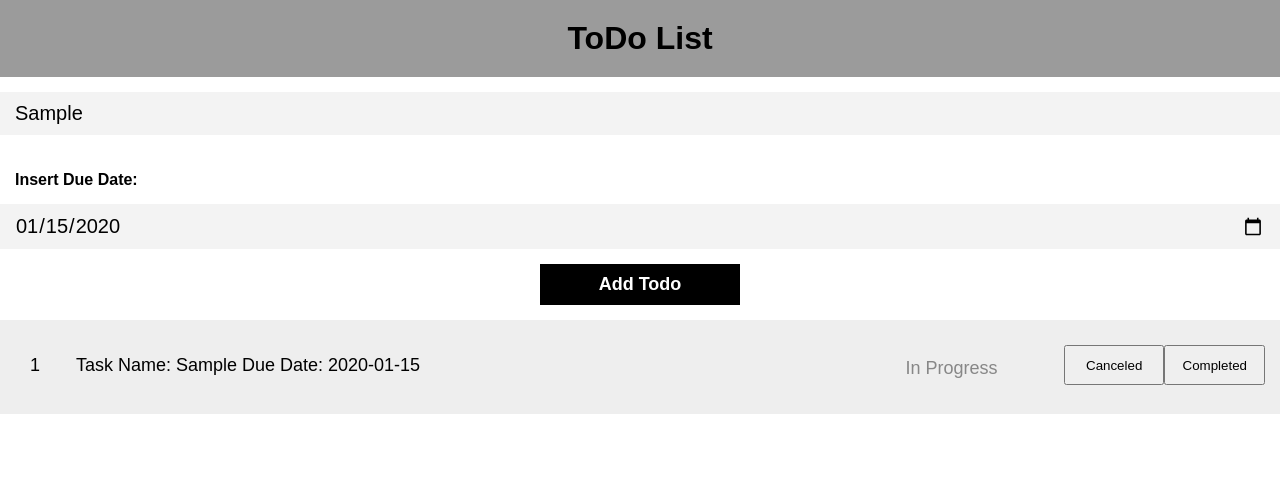
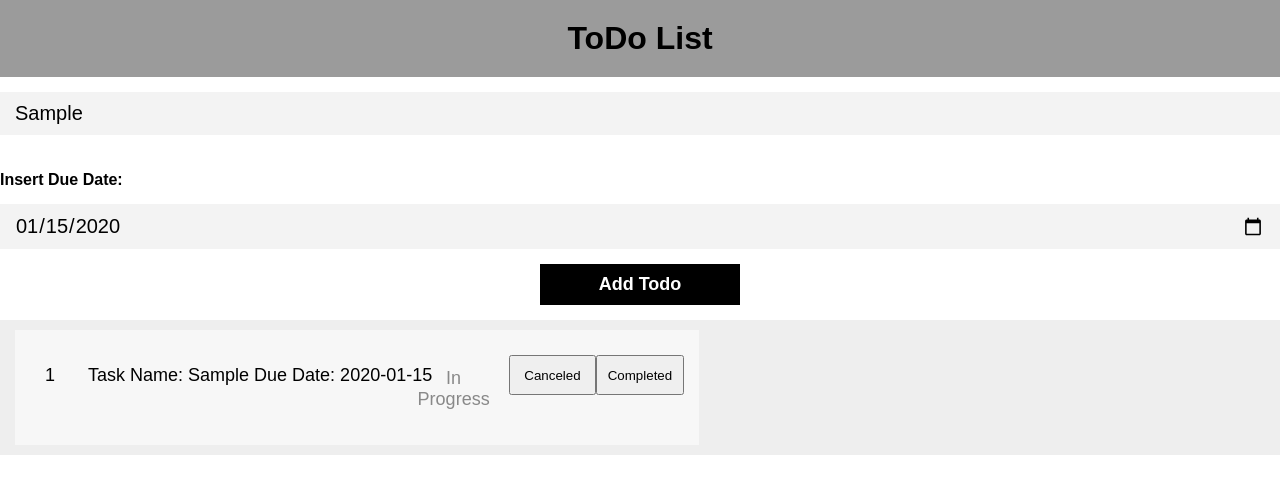
Before and after one commit to JavierGonzalez045/ToDo-List-Angular, an Angular app: page / in a window 1280 px wide. Both pictures are taken after typing "Sample", "2020-01-15" into the empty fields and a click on the input "Add Todo". Shown: the top 494 px of the page. Built offline with nearby package versions, Linux system fonts and the light colour scheme.

Commit message:
on branch

```diff
--- a/src/app/components/todos/todos.component.css
+++ b/src/app/components/todos/todos.component.css
@@ -84,10 +84,6 @@
   color: #6d6d6dcc;
 }
 
-.lbldudate {
-  margin-left: 15px;
-}
-
 /*
 .canceled {
   display: block;
--- a/src/app/components/todos/todos.component.html
+++ b/src/app/components/todos/todos.component.html
@@ -5,6 +5,7 @@
       name="inputTodo"
       placeholder="Insert task name..."
       class="todo-input"
+      [maxlength]="30"
       [(ngModel)]="inputTodo"
     />
     <br />
@@ -18,7 +19,13 @@
     />
     <input type="submit" value="Add Todo" class="todo-submit" />
   </form>
+  <div
+  *ngFor="let todo of todos; let i = index"
+    class="todo{{ todo.completed ? 'done' : '' }}"
+  >
+
   <div *ngFor="let todo of todos; let i = index" class="todo">
+
     <div class="id">{{ i + 1 }}</div>
     <div class="content">
       Task Name: {{ todo.content }} Due Date: {{ todo.duedate }}
--- a/src/app/components/todos/todos.component.ts
+++ b/src/app/components/todos/todos.component.ts
@@ -2,7 +2,7 @@ import { style } from '@angular/animations';
 import { Content } from '@angular/compiler/src/render3/r3_ast';
 import { Component, OnInit } from '@angular/core';
 import { Todo } from './../../models/Todo';
-import { empty } from 'rxjs';
+import { empty, isEmpty } from 'rxjs';
 
 @Component({
   selector: 'app-todos',
@@ -14,7 +14,7 @@ export class TodosComponent implements OnInit {
 
   inputTodo: string = '';
 
-  inputDate?: Date;
+  inputDate!: Date;
 
   samenametask: string = this.inputTodo;
 
@@ -27,8 +27,6 @@ export class TodosComponent implements OnInit {
       alert("Can't leave the field empty");
     } else if (this.inputTodo.startsWith(' ')) {
       alert("Can't use WhiteSpace");
-    } else if (this.inputTodo.length >= 20) {
-      alert('The character length cannot be greater than 20');
     } else if (
       this.todos.filter((data) => data.content === this.inputTodo).length > 0
     ) {
```
Also changed, not shown: 1 other file (tests, documents, lock files or other folders).
